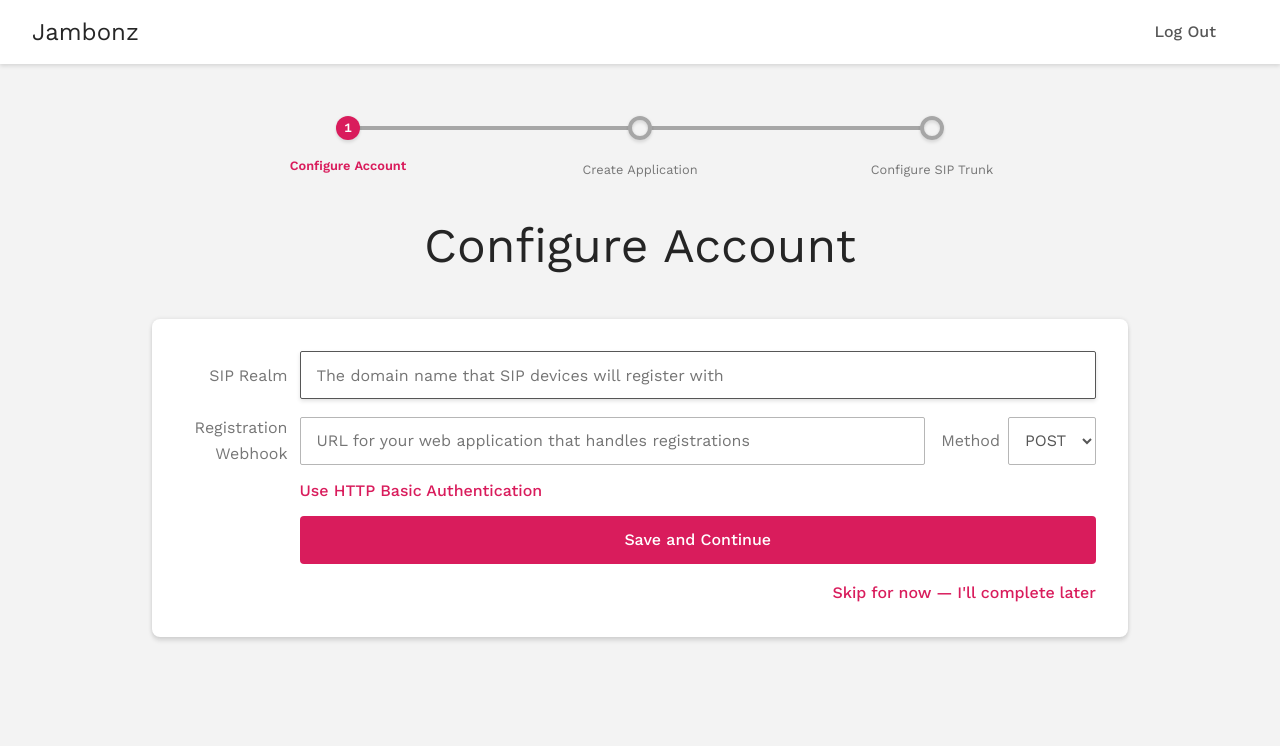
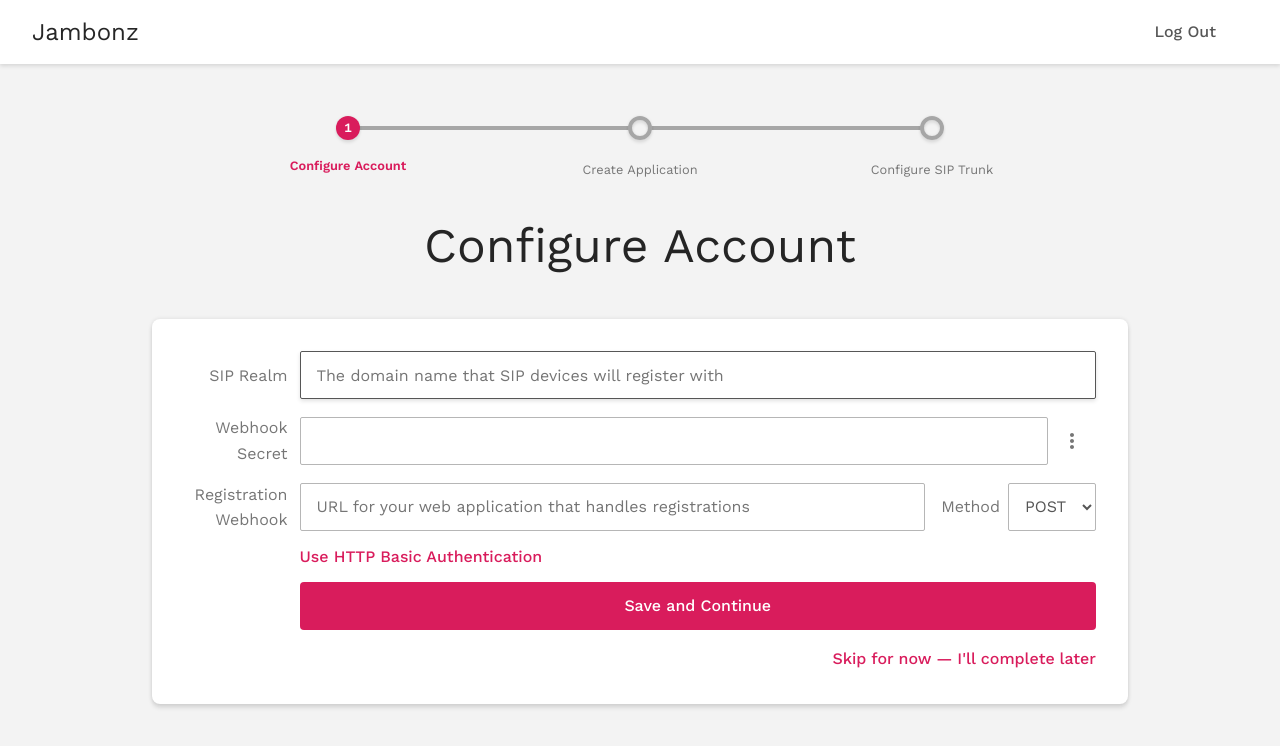
Before and after one commit to jambonz/jambonz-webapp, a React (Create React App) app: page /configure-account in a window 1280 px wide. Shown: the top 746 px of the page. Built offline with nearby package versions, Linux system fonts and the light colour scheme; sample sign-in values are in the browser's storage.

Commit message:
add ability for generating webhook secret

```diff
--- a/src/components/blocks/Modal.js
+++ b/src/components/blocks/Modal.js
@@ -25,6 +25,8 @@ const ModalContainer = styled.div`
   padding: 2rem;
   border-radius: 0.5rem;
   background: #FFF;
+  text-align: left;
+
   & h1 {
     margin-top: 0;
     font-size: 1.25rem;
--- a/src/components/blocks/TableMenu.js
+++ b/src/components/blocks/TableMenu.js
@@ -70,6 +70,7 @@ const TableMenu = props => (
       selected={props.open}
       disabled={props.disabled}
       onClick={e => {
+        e.preventDefault();
         e.stopPropagation();
         props.handleMenuOpen(props.sid);
       }}
--- a/src/components/forms/AccountForm.js
+++ b/src/components/forms/AccountForm.js
@@ -9,15 +9,40 @@ import Select from '../elements/Select';
 import InputGroup from '../elements/InputGroup';
 import PasswordInput from '../elements/PasswordInput';
 import FormError from '../blocks/FormError';
+import TableMenu from '../blocks/TableMenu';
 import Loader from '../blocks/Loader';
+import Modal from '../blocks/Modal';
 import Button from '../elements/Button';
 import Link from '../elements/Link';
 import Tooltip from '../elements/Tooltip';
 import CopyableText from '../elements/CopyableText';
+import handleErrors from "../../helpers/handleErrors";
+import styled from 'styled-components/macro';
+
+const StyledInputGroup = styled(InputGroup)`
+  position: relative;
+
+  & > div:last-child {
+    margin-top: -24px;
+  }
+`;
+
+const ModalContainer = styled.div`
+  margin-top: 2rem;
+`;
+
+const P = styled.p`
+  margin: 0 0 1.5rem;
+  font-size: 14px;
+  font-weight: 500;
+  font-weight: 500;
+  color: #231f20;
+`;
 
 const AccountForm = props => {
   let history = useHistory();
   const dispatch = useContext(NotificationDispatchContext);
+  const jwt = localStorage.getItem("token");
 
   // Refs
   const refName = useRef(null);
@@ -34,6 +59,7 @@ const AccountForm = props => {
   const [ method,     setMethod     ] = useState('POST');
   const [ user,       setUser       ] = useState('' || '');
   const [ password,   setPassword   ] = useState('' || '');
+  const [ webhookSecret, setWebhookSecret ] = useState('');
 
   // Invalid form inputs
   const [ invalidName,       setInvalidName       ] = useState(false);
@@ -53,10 +79,76 @@ const AccountForm = props => {
   const [ serviceProviderSid, setServiceProviderSid ] = useState('');
   const [ accountApplications, setAccountApplications ] = useState([]);
 
+  const [ menuOpen, setMenuOpen ] = useState(null);
+  const [showConfirmSecret, setShowConfirmSecret] = useState(false);
+  const [generatingSecret, setGeneratingSecret] = useState(false);
+
+  const handleMenuOpen = sid => {
+    if (menuOpen === sid) {
+      setMenuOpen(null);
+    } else {
+      setMenuOpen(sid);
+    }
+  };
+
+  const copyWebhookSecret = async e => {
+    e.preventDefault();
+    setMenuOpen(null);
+
+    try {
+      await navigator.clipboard.writeText(webhookSecret);
+      dispatch({
+        type: 'ADD',
+        level: 'success',
+        message: `Webhook Secret copied to clipboard`,
+      });
+    } catch (err) {
+      dispatch({
+        type: 'ADD',
+        level: 'error',
+        message: `Unable to copy Webhook Secret.`,
+      });
+    }
+  };
+
+  const generateWebhookSecret = async e => {
+    e.preventDefault();
+    setShowConfirmSecret(true);
+    setMenuOpen(null);
+  };
+
+  const updateWebhookSecret = async () => {
+    try {
+      setGeneratingSecret(true);
+      const apiKeyResponse = await axios({
+        method: 'get',
+        baseURL: process.env.REACT_APP_API_BASE_URL,
+        url: `/Accounts/${accountSid}/WebhookSecret?regenerate=true`,
+        headers: {
+          Authorization: `Bearer ${jwt}`,
+        },
+      });
+
+      if (apiKeyResponse.status === 200) {
+        setWebhookSecret(apiKeyResponse.data.webhook_secret);
+        dispatch({
+          type: 'ADD',
+          level: 'success',
+          message: 'Webhook signing secret was successfully generated.',
+        });
+      }
+    } catch (err) {
+      handleErrors({ err, history, dispatch });
+    } finally {
+      setGeneratingSecret(false);
+      setShowConfirmSecret(false);
+    }
+  };
+
   useEffect(() => {
     const getAccounts = async () => {
       try {
-        if (!localStorage.getItem('token')) {
+        if (!jwt) {
           history.push('/');
           dispatch({
             type: 'ADD',
@@ -72,7 +164,7 @@ const AccountForm = props => {
           baseURL: process.env.REACT_APP_API_BASE_URL,
           url: '/Accounts',
           headers: {
-            Authorization: `Bearer ${localStorage.getItem('token')}`,
+            Authorization: `Bearer ${jwt}`,
           },
         });
         promiseList.push(accountsPromise);
@@ -83,7 +175,7 @@ const AccountForm = props => {
             baseURL: process.env.REACT_APP_API_BASE_URL,
             url: '/Applications',
             headers: {
-              Authorization: `Bearer ${localStorage.getItem('token')}`,
+              Authorization: `Bearer ${jwt}`,
             },
           });
           promiseList.push(applicationsPromise);
@@ -95,7 +187,7 @@ const AccountForm = props => {
             baseURL: process.env.REACT_APP_API_BASE_URL,
             url: '/ServiceProviders',
             headers: {
-              Authorization: `Bearer ${localStorage.getItem('token')}`,
+              Authorization: `Bearer ${jwt}`,
             },
           });
           promiseList.push(serviceProvidersPromise);
@@ -155,6 +247,7 @@ const AccountForm = props => {
               setMethod((acc.registration_hook && acc.registration_hook.method  ) || 'post');
                 setUser((acc.registration_hook && acc.registration_hook.username) || '');
             setPassword((acc.registration_hook && acc.registration_hook.password) || '');
+            setWebhookSecret(acc.webhook_secret || '');
 
           if (
             (acc.registration_hook && acc.registration_hook.username) ||
@@ -274,6 +367,7 @@ const AccountForm = props => {
           username: user.trim() || null,
           password: password || null,
         },
+        webhook_secret: webhookSecret || null,
       };
 
       if (props.type === 'add') {
@@ -293,7 +387,7 @@ const AccountForm = props => {
         baseURL: process.env.REACT_APP_API_BASE_URL,
         url,
         headers: {
-          Authorization: `Bearer ${localStorage.getItem('token')}`,
+          Authorization: `Bearer ${jwt}`,
         },
         data: axiosData,
       });
@@ -336,6 +430,19 @@ const AccountForm = props => {
       }
     }
   };
+
+  const menuItems = [
+    {
+      type: 'button',
+      name: 'Copy',
+      action: copyWebhookSecret,
+    },
+    {
+      type: 'button',
+      name: 'Generate new secret',
+      action: generateWebhookSecret,
+    },
+  ];
 
   return (
     showLoader
@@ -390,6 +497,22 @@ const AccountForm = props => {
           autoFocus={props.type === 'setup'}
           ref={refSipRealm}
         />
+        <Label htmlFor="webhookSecret">Webhook Secret</Label>
+        <StyledInputGroup>
+          <Input
+            large={props.type === 'setup'}
+            name="webhookSecret"
+            id="webhookSecret"
+            value={webhookSecret}
+            readOnly={true}
+          />
+          <TableMenu
+            sid="webhook"
+            open={menuOpen === "webhook"}
+            handleMenuOpen={handleMenuOpen}
+            menuItems={webhookSecret ? menuItems: menuItems.slice(1)}
+          />
+        </StyledInputGroup>
 
         {props.type === 'edit' && (
           <React.Fragment>
@@ -536,6 +659,23 @@ const AccountForm = props => {
             Skip for now &mdash; I'll complete later
           </Link>
         )}
+        {showConfirmSecret && (
+          <Modal
+            title={generatingSecret ? "" : "Generate new secret"}
+            loader={generatingSecret}
+            hideButtons={generatingSecret}
+            maskClosable={!generatingSecret}
+            actionText="OK"
+            content={
+              <ModalContainer>
+                <P>Press OK to generate a new webhook signing secret.</P>
+                <P>Note: this will immediately invalidate the old webhook signing secret.</P>
+              </ModalContainer>
+            }
+            handleCancel={() => setShowConfirmSecret(false)}
+            handleSubmit={updateWebhookSecret}
+          />
+        )}
       </Form>
   );
 };
```
